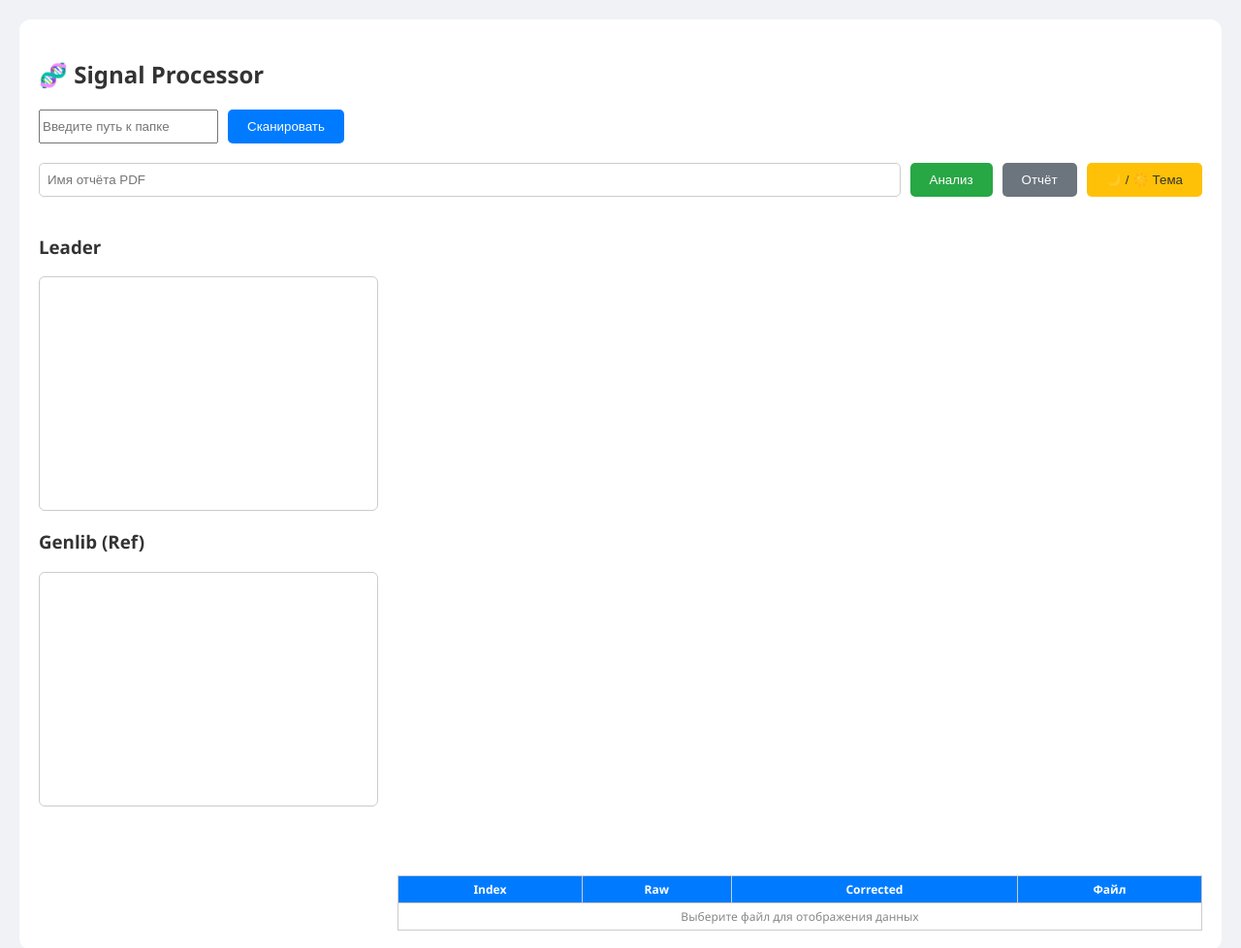
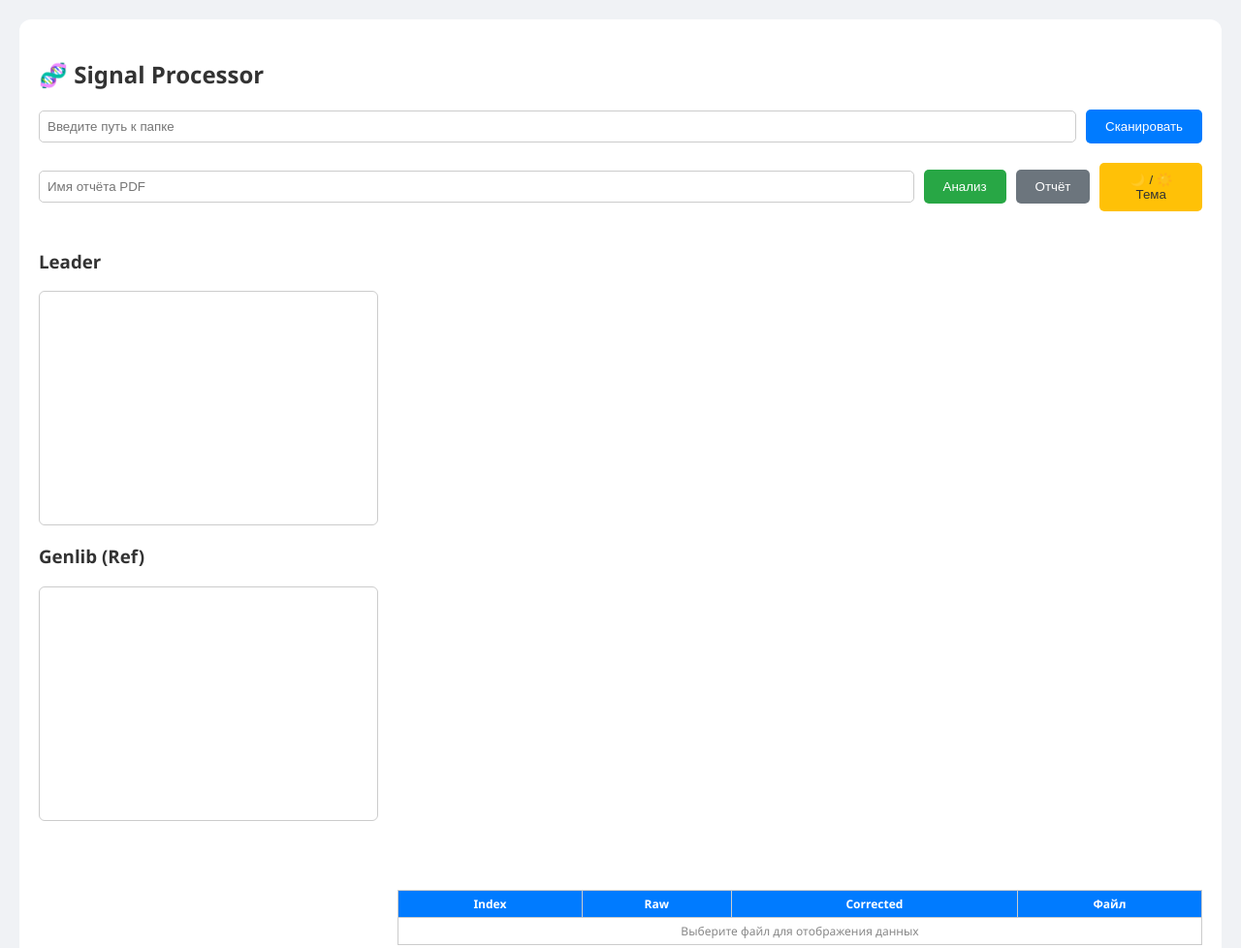
Before and after one commit to EvgenyiLog/dnalenght, a website: page static/index.html in a window 1280 px wide. Shown: the top 978 px of the page at 97% size. Drawn offline with Linux system fonts and the light colour scheme.

Commit message:
050226
update index html

```diff
--- a/static/index.html
+++ b/static/index.html
@@ -31,13 +31,21 @@ body {
     background: var(--card);
     padding:20px; border-radius:12px;
 }
-.folder-input { display:flex; gap:10px; margin-bottom:20px; }
-input[type="text"] { flex:1; padding:8px; border-radius:5px; border:1px solid var(--border); }
+.folder-input { display:flex; gap:10px; margin-bottom:20px; align-items:center; }
+
+/* фиксированная ширина для обоих полей */
+.input-wide {
+    width: 90%; /* одинаковая ширина */
+    padding:8px;
+    border-radius:5px;
+    border:1px solid var(--border);
+}
+
 button { padding:10px 20px; border:none; border-radius:5px; cursor:pointer; color:white; }
 .scan-btn { background: var(--accent); }
 #analyzeBtn { background:#28a745; }
 #reportBtn { background:#6c757d; }
-#themeBtn { background:#ffc107; color:#333; }
+#themeBtn { background:#ffc107; color:#333; width: 10%; }
 
 .main-layout { display:grid; grid-template-columns:350px 1fr; gap:20px; }
 .file-list { height:240px; overflow-y:auto; border:1px solid var(--border); border-radius:6px; }
@@ -54,12 +62,12 @@ button { padding:10px 20px; border:none; border-radius:5px; cursor:pointer; colo
 <h2>🧬 Signal Processor</h2>
 
 <div class="folder-input">
-<input id="pathInput" placeholder="Введите путь к папке">
+<input id="pathInput" class="input-wide" placeholder="Введите путь к папке">
 <button class="scan-btn">Сканировать</button>
 </div>
 
 <div class="folder-input">
-<input id="reportName" type="text" placeholder="Имя отчёта PDF">
+<input id="reportName" class="input-wide" type="text" placeholder="Имя отчёта PDF">
 <button id="analyzeBtn">Анализ</button>
 <button id="reportBtn">Отчёт</button>
 <button id="themeBtn">🌙 / ☀️ Тема</button>
```
